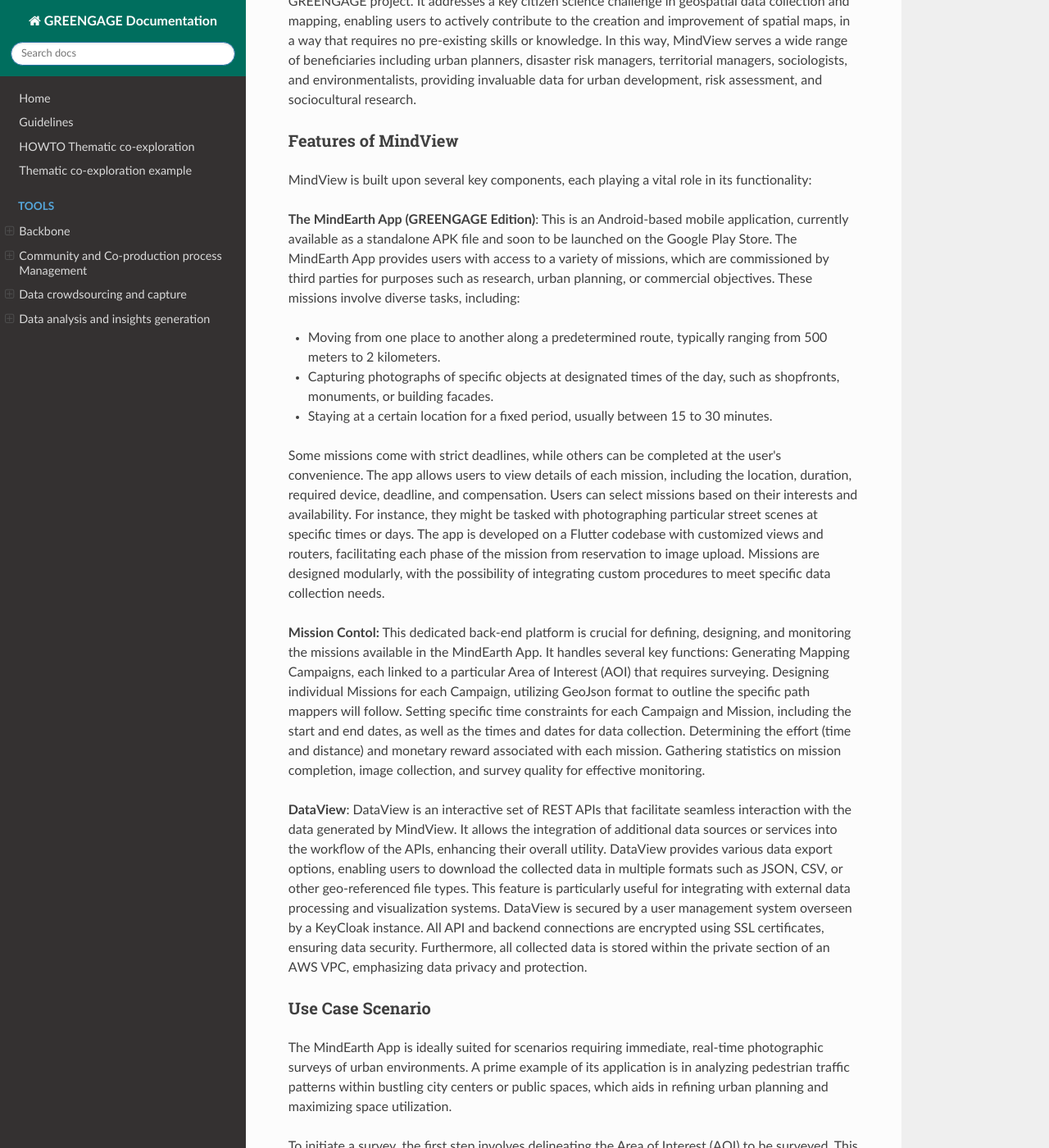
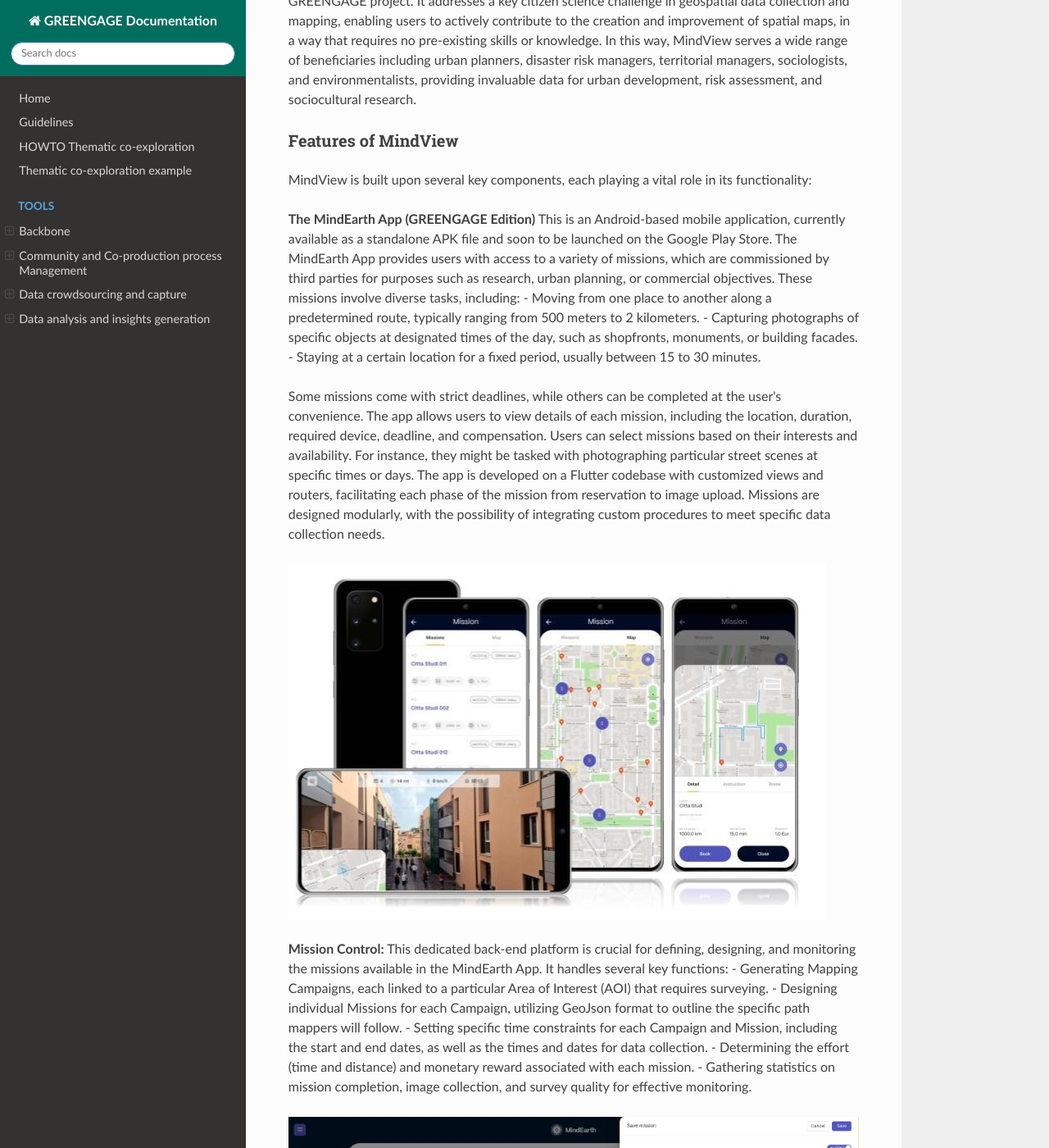
Before and after one commit to Greengage-project/Documentation, an MkDocs documentation site: the page built from docs/tools/mindview/index.md, in a window 1280 px wide and 1400 px high, scrolled down 580 px. Shown: the whole window at 82% size. Built offline with MkDocs 1.6.1, drawn with Linux system fonts in a browser that asks for light colours; nearby versions of some CDN libraries; some of the changed text lies outside the part shown.

Commit message:
Update index.md

```diff
--- a/docs/tools/mindview/index.md
+++ b/docs/tools/mindview/index.md
@@ -1,32 +1,52 @@
 # MindView
+
 
 ### Introduction
 MindView is a crowd-driven platform for collecting and uploading geo-tagged street-level imagery, utilizing built-in smartphone cameras and compatible devices like 360° cameras, car dashboards, and helmet cameras. This innovative system engages users to undertake diverse 'missions', such as traversing predefined routes, capturing specific objects, or remaining at designated locations, rewarding them based on the mission's complexity, duration, and quantity. The collected imagery undergoes processing through advanced deep-learning algorithms, extracting valuable, anonymized insights about urban environments and social dynamics. Key insights include housing and infrastructure data, green space analysis, socio-economic and cultural insights, and mobility and traffic patterns. This approach is particularly useful for maintaining up-to-date and comprehensive maps, a task that can be resource-intensive for official mapping agencies. This is particularly valuable in regions with limited or outdated official mapping sources. By harnessing the collective efforts of the community, especially in less documented or rapidly changing areas, MindView fills critical gaps in mapping data.
 
+
 MindView plays an integral role in the "Data Crowdsourcing and Curation" phase of the GREENGAGE project. It addresses a key citizen science challenge in geospatial data collection and mapping, enabling users to actively contribute to the creation and improvement of spatial maps, in a way that requires no pre-existing skills or knowledge. In this way, MindView serves a wide range of beneficiaries including urban planners, disaster risk managers, territorial managers, sociologists, and environmentalists, providing invaluable data for urban development, risk assessment, and sociocultural research.
+
+
+
 
 
 
 ### Features of MindView
 MindView is built upon several key components, each playing a vital role in its functionality:
 
-**The MindEarth App (GREENGAGE Edition)**: This is an Android-based mobile application, currently available as a standalone APK file and soon to be launched on the Google Play Store. The MindEarth App provides users with access to a variety of missions, which are commissioned by third parties for purposes such as research, urban planning, or commercial objectives. These missions involve diverse tasks, including:
 
+**The MindEarth App (GREENGAGE Edition)**
+This is an Android-based mobile application, currently available as a standalone APK file and soon to be launched on the Google Play Store. The MindEarth App provides users with access to a variety of missions, which are commissioned by third parties for purposes such as research, urban planning, or commercial objectives. These missions involve diverse tasks, including:
 - Moving from one place to another along a predetermined route, typically ranging from 500 meters to 2 kilometers.
 - Capturing photographs of specific objects at designated times of the day, such as shopfronts, monuments, or building facades.
 - Staying at a certain location for a fixed period, usually between 15 to 30 minutes.
 
+
 Some missions come with strict deadlines, while others can be completed at the user's convenience. The app allows users to view details of each mission, including the location, duration, required device, deadline, and compensation. Users can select missions based on their interests and availability. For instance, they might be tasked with photographing particular street scenes at specific times or days. The app is developed on a Flutter codebase with customized views and routers, facilitating each phase of the mission from reservation to image upload. Missions are designed modularly, with the possibility of integrating custom procedures to meet specific data collection needs.
 
-**Mission Contol:**
+
+![MindEarth app](./assets/MindEarth-App.jpg)
+
+
+
+
+**Mission Control:**
 This dedicated back-end platform is crucial for defining, designing, and monitoring the missions available in the MindEarth App. It handles several key functions:
-Generating Mapping Campaigns, each linked to a particular Area of Interest (AOI) that requires surveying.
-Designing individual Missions for each Campaign, utilizing GeoJson format to outline the specific path mappers will follow.
-Setting specific time constraints for each Campaign and Mission, including the start and end dates, as well as the times and dates for data collection.
-Determining the effort (time and distance) and monetary reward associated with each mission.
-Gathering statistics on mission completion, image collection, and survey quality for effective monitoring.
+- Generating Mapping Campaigns, each linked to a particular Area of Interest (AOI) that requires surveying.
+- Designing individual Missions for each Campaign, utilizing GeoJson format to outline the specific path mappers will follow.
+- Setting specific time constraints for each Campaign and Mission, including the start and end dates, as well as the times and dates for data collection.
+- Determining the effort (time and distance) and monetary reward associated with each mission.
+- Gathering statistics on mission completion, image collection, and survey quality for effective monitoring.
 
-**DataView**: DataView is an interactive set of REST APIs that facilitate seamless interaction with the data generated by MindView. It allows the integration of additional data sources or services into the workflow of the APIs, enhancing their overall utility. DataView provides various data export options, enabling users to download the collected data in multiple formats such as JSON, CSV, or other geo-referenced file types. This feature is particularly useful for integrating with external data processing and visualization systems. DataView is secured by a user management system overseen by a KeyCloak instance. All API and backend connections are encrypted using SSL certificates, ensuring data security. Furthermore, all collected data is stored within the private section of an AWS VPC, emphasizing data privacy and protection.
+
+![Mission Control platform](./assets/missioncontrol_screenshots/missioncontrol_06.png)
+
+
+
+
+**DataView**
+DataView is an interactive set of RESTAPIs that facilitate seamless interaction with the data generated by MindView. It allows the integration of additional data sources or services into the workflow of the APIs, enhancing their overall utility. DataView provides various data export options, enabling users to download the collected data in multiple formats such as JSON, CSV, or other geo-referenced file types. This feature is particularly useful for integrating with external data processing and visualization systems. DataView is secured by a user management system overseen by a KeyCloak instance. All API and backend connections are encrypted using SSL certificates, ensuring data security. Furthermore, all collected data is stored within the private section of an AWS VPC, emphasizing data privacy and protection.
 
 
 
@@ -34,14 +54,20 @@
 ### Use Case Scenario
 The MindEarth App is ideally suited for scenarios requiring immediate, real-time photographic surveys of urban environments. A prime example of its application is in analyzing pedestrian traffic patterns within bustling city centers or public spaces, which aids in refining urban planning and maximizing space utilization.
 
+
 To initiate a survey, the first step involves delineating the Area of Interest (AOI) to be surveyed. This includes setting specific parameters such as the time of day, day of the week, and the number of passovers necessary for enhancing the statistical reliability of the data. These parameters are established within the Mission Control platform, either directly by the MindEarth team according to client specifications or by an authorized external administrator. Once these missions are formulated and released, they are instantly accessible to users via the MindEarth App.
+
 
 Upon initial launch of the app, users are prompted to either create a new account or log in with existing credentials. Subsequently, they can explore available missions nearby through a list or map interface. These missions cover various activities, ranging from navigating specific streets or areas to following designated routes with clear start and end points. Each mission is detailed with a title, description, estimated duration, distance, and a reward for successful completion. Additionally, the app notifies users of new missions in their vicinity.
 
+
 Users have the flexibility to select and reserve one or more missions based on their interest. When they approach the mission's starting point, they can begin the survey by pressing the 'Start' button and then proceed as per the instructions displayed on their smartphone, including route guidance and location tracking. After completing the designated tasks and reaching the end point of the mission, users can finalize the survey.
+
 
 Post-mission, the app presents an upload page where users can review and upload the captured images to MindEarth’s secure servers. The app's reward section displays the user's accumulated credits for completed tasks.
 
+
 In adherence to GDPR regulations, the app employs advanced machine learning algorithms to anonymize any personal data in the images, both on the local device and subsequently in a secure AWS environment managed by MindEarth. These anonymized images contribute to aggregated data layers focusing on specific aspects, such as pedestrian flow. The image processing is performed on MindEarth's cloud backend, remaining transparent to the user.
 
+
 Finally, the aggregated data and the data layers are made available to clients through DataView, a dedicated REST API that presents the database content according to a predefined schema. Users can access and interact with these APIs, which require no installation, through a public swagger interface for interactive development.
```
